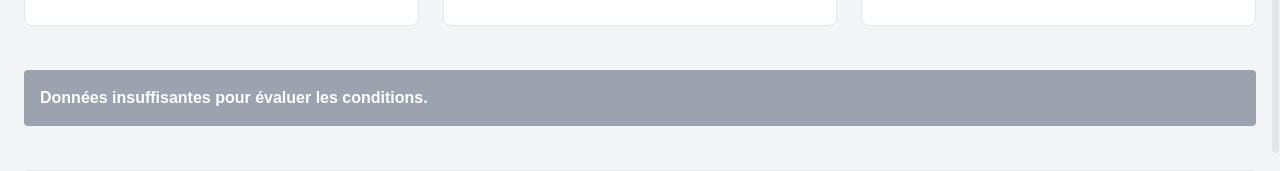
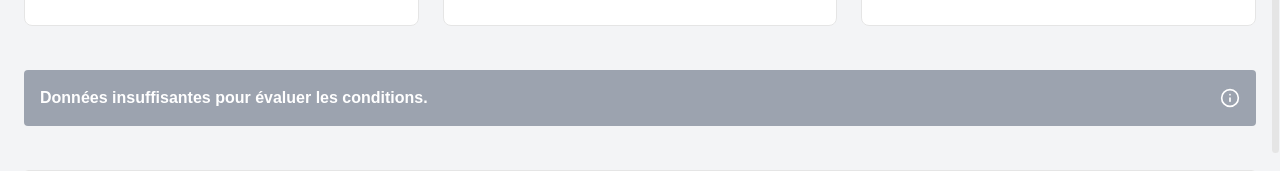
Before and after one commit to samuelndjouli997/workshop-nextjs-app, a Next.js app: page / in a window 1280 px wide. Shown: the part 320-491 px from the top of the page. Built offline with nearby package versions, Linux system fonts and the light colour scheme; no server answers; the database is empty.

Commit message:
added a new variable infoMessage

```diff
--- a/src/components/display-message.tsx
+++ b/src/components/display-message.tsx
@@ -1,4 +1,6 @@
-import React from 'react'
+import React from 'react';
+import { Info } from 'lucide-react';
+import { Popover, PopoverContent, PopoverTrigger } from './ui/popover';
 
 type Props = {
     co2: number | null;
@@ -9,6 +11,7 @@ type Props = {
 export default function DisplayMessage({ co2, temperature, humidity }: Props) {
     let message = "";
     let backgroundColor = "";
+    let infoMessage = "";
 
     const co2Status = co2
     ? co2 > 1200
@@ -36,18 +39,21 @@ export default function DisplayMessage({ co2, temperature, humidity }: Props) {
 
     // Calculer la priorité (Rouge > Orange > Vert)
     if ([co2Status, tempStatus, humidityStatus].includes("danger")) {
-        backgroundColor = "bg-red-500";
+        backgroundColor = "bg-red-200 text-red-500";
         message = "Danger détecté : Prenez immédiatement des mesures.";
         if (co2 && co2 > 1200) {
         message = "Niveau critique de CO2 détecté. Aérez immédiatement la pièce.";
+        infoMessage = "Le dioxyde de carbone (CO2) est un gaz incolore et inodore. Une concentration élevée peut entraîner des maux de tête, des vertiges, des nausées et des vomissements.";
         } else if (temperature && (temperature < 18 || temperature > 30)) {
         message = "Température critique détectée. Ajustez les conditions.";
+        infoMessage = "La température ambiante idéale se situe entre 18 et 30 degrés Celsius.";
         } else if (humidity && (humidity < 30 || humidity > 70)) {
         message = "Humidité critique détectée. Vérifiez la ventilation.";
+        infoMessage = "Le taux d'humidité idéal se situe entre 30 et 70%. Un taux trop bas peut entraîner une irritation des yeux et des voies respiratoires, tandis qu'un taux trop élevé peut favoriser la croissance de moisissures.";
         }
     }
     else if ([co2Status, tempStatus, humidityStatus].includes("warning")) {
-        backgroundColor = "bg-orange-400";
+        backgroundColor = "bg-orange-200 text-orange-500";
         message = "Attention : Surveillez les conditions.";
         if (co2 && co2 >= 801 && co2 <= 1200) {
         message = "Concentration élevée de CO2 détectée. Aérez la pièce.";
@@ -58,7 +64,7 @@ export default function DisplayMessage({ co2, temperature, humidity }: Props) {
         }
     }
     else if (co2Status === "normal" && tempStatus === "normal" && humidityStatus === "normal") {
-        backgroundColor = "bg-green-400";
+        backgroundColor = "bg-green-200 text-green-500";
         message = "Tout va bien. Conditions optimales détectées.";
     }
     else {
@@ -67,8 +73,16 @@ export default function DisplayMessage({ co2, temperature, humidity }: Props) {
     }
 
   return (
-    <div className={`p-4 rounded text-white ${backgroundColor}`}>
-      <p className="font-semibold">{message}</p>
+    <div className={`flex justify-between p-4 rounded text-white ${backgroundColor}`}>
+        <p className="font-semibold">{message}</p>
+        <Popover>
+            <PopoverTrigger>
+                <Info className="w-5 h-5" />
+            </PopoverTrigger>
+            <PopoverContent>
+                <p className="text-sm">{infoMessage}</p>
+            </PopoverContent>
+        </Popover>
     </div>
   )
 }
```
